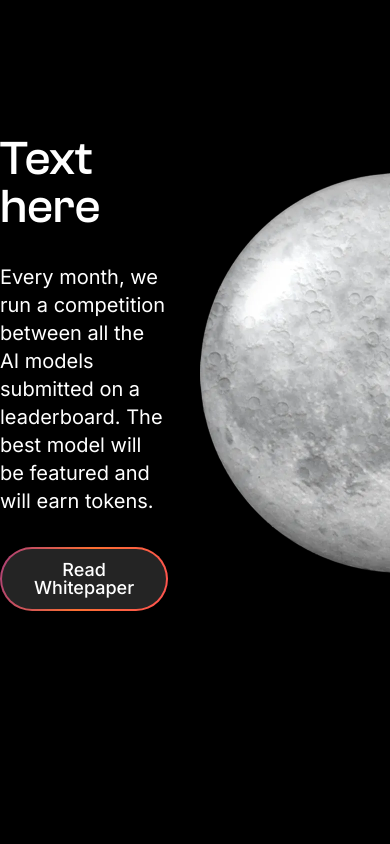
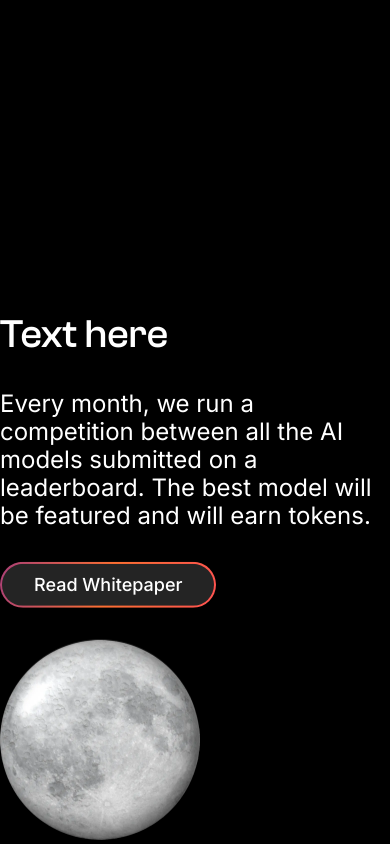
Before and after one commit to nadia303/parallax-landing, a Next.js app: page / in a window 390 px wide. Shown: the part 3540-4384 px from the top of the page. Built offline with nearby package versions, Linux system fonts and the light colour scheme; a web font is replaced by a local one.

Commit message:
Added basic TextComponent animation and mobile view

```diff
--- a/src/sections/TextComponent/TextComponent.module.scss
+++ b/src/sections/TextComponent/TextComponent.module.scss
@@ -1,11 +1,19 @@
 @use "@/styles/index" as *;
 
 .textComponentContainer {
+  height: 120vh;
+  width: 100%;
+  display: flex;
+  flex-direction: column;
+  align-items: center;
+  justify-content: center;
+  scroll-snap-align: start;
+
+  .textComponentContent {
     display: flex;
     justify-content: space-between;
     align-items: center;
     gap: 32px;
-  padding-bottom: 293px;
 
     .textComponentLeftBlock {
       display: flex;
@@ -28,3 +36,33 @@
       }
     }
   }
+}
+
+@media (max-width: 1220px) {
+  .textComponentContainer {
+    .textComponentContent {
+      flex-direction: column;
+      align-items: flex-start;
+    }
+    .textComponentImage {
+      width: 200px;
+      height: 200px;
+    }
+  }
+}
+
+@media (max-width: 765px) {
+  .textComponentContainer {
+    .textComponentContent {
+      .textComponentLeftBlock {
+        .textComponentTitle {
+          font-size: 2.5rem;
+          line-height: 3rem;
+        }
+        .textComponentSubtitle {
+          font-size: 24px;
+        }
+      }
+    }
+  }
+}
--- a/src/sections/TextComponent/TextComponent.tsx
+++ b/src/sections/TextComponent/TextComponent.tsx
@@ -1,25 +1,60 @@
+"use client";
+
 import Image from "next/image";
 import classNames from "classnames";
+import { motion, useScroll, useTransform } from "motion/react";
+import { useRef } from "react";
 import styles from "./TextComponent.module.scss";
 import Button from "@/components/UI/Button/Button";
 
 const TextComponent = () => {
+  const ref = useRef(null);
+
+  const { scrollYProgress: yScrollProgress } = useScroll({
+    target: ref,
+    offset: ["start end", "end start"],
+  });
+
+  const { scrollYProgress: opacityScrollProgress } = useScroll({
+    target: ref,
+    offset: ["start center", "end center"],
+  });
+
+  const y = useTransform(yScrollProgress, [0, 1], ["-20%", "10%"]);
+  const opacity = useTransform(
+    opacityScrollProgress,
+    [0, 0.8, 1],
+    [1, 0.5, 0.1]
+  );
+
   return (
     <section
       className={classNames(styles.textComponentContainer, "smaller-container")}
+      ref={ref}
+    >
+      <motion.div
+        className={styles.textComponentContent}
+        style={{ y, opacity }}
       >
         <div className={styles.textComponentLeftBlock}>
           <h2 className={styles.textComponentTitle}>Text here </h2>
           <p className={styles.textComponentSubtitle}>
-          Every month, we run a competition between all the AI models submitted
-          on a leaderboard. The best model will be featured and will earn
-          tokens.
+            Every month, we run a competition between all the AI models
+            submitted on a leaderboard. The best model will be featured and will
+            earn tokens.
           </p>
           <Button variant="outline" size="small">
             Read Whitepaper
           </Button>
         </div>
-      <Image src="/pictures/moon.webp" alt="Moon" width={400} height={400} />
+        <Image
+          src="/pictures/moon.webp"
+          alt="Moon"
+          width={400}
+          height={400}
+          className={styles.textComponentImage}
+        />
+      </motion.div>
     </section>
   );
 };
```
Lines whose indentation alone changed are shown as unchanged.
